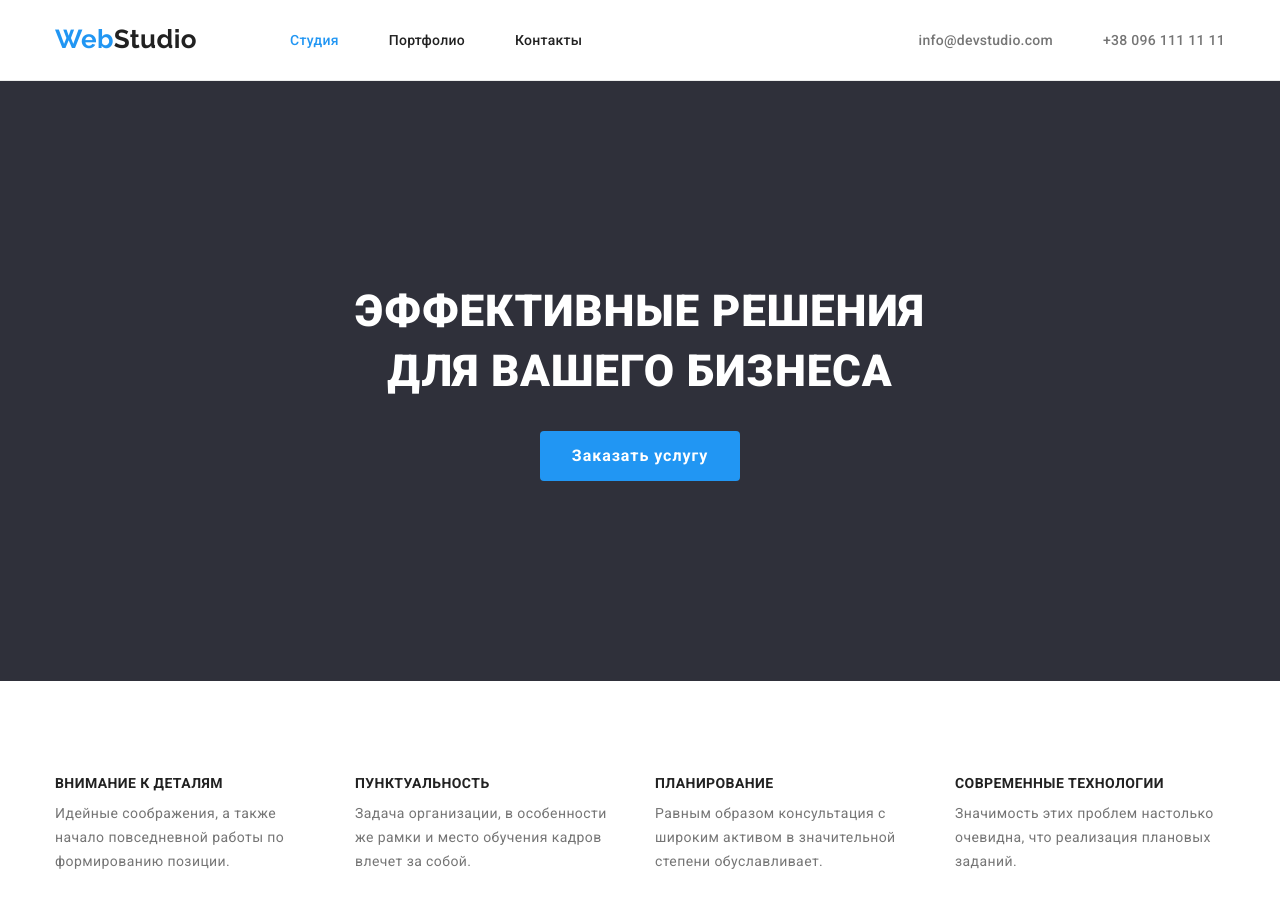
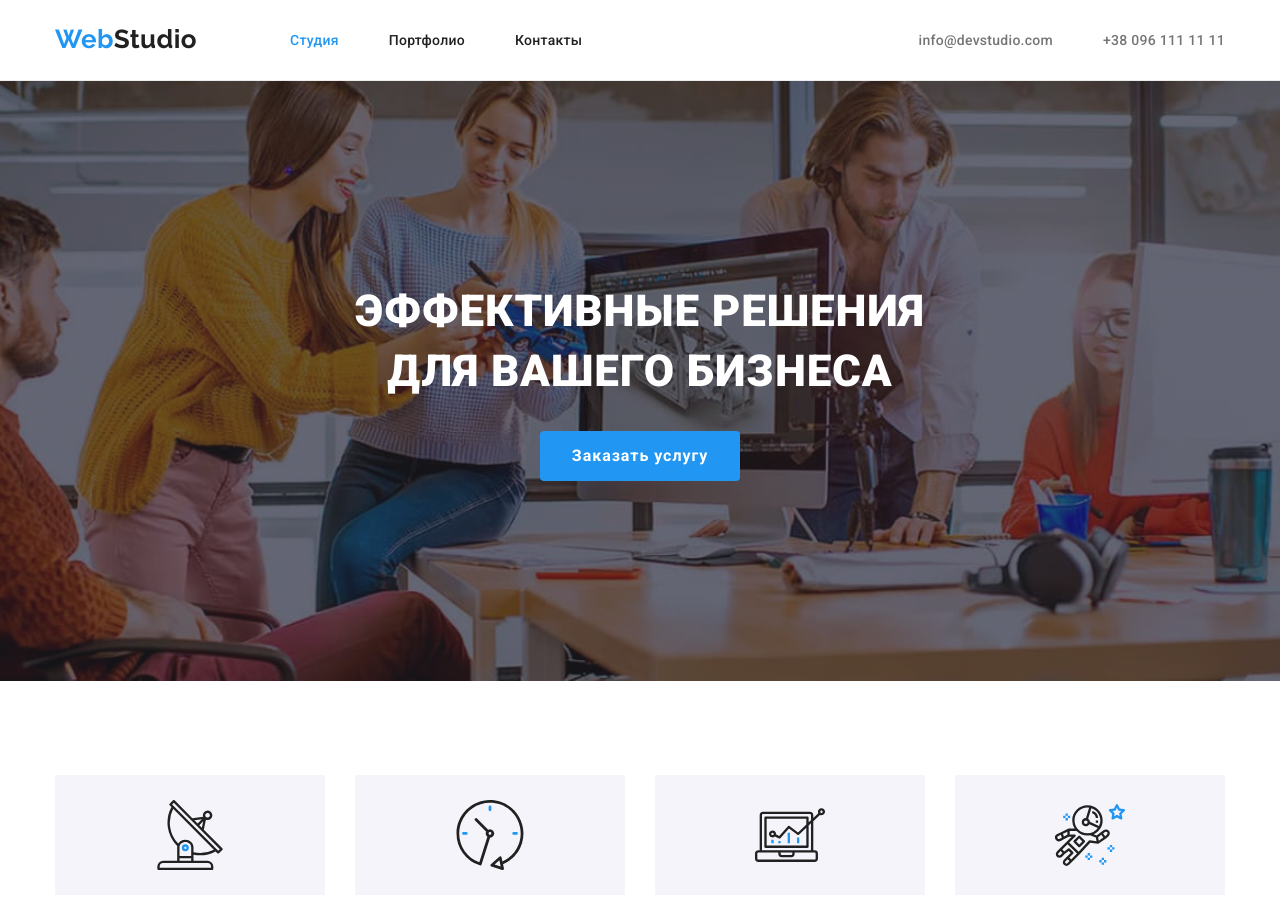
Before and after one commit to AnatoliiRiabokhlyst/goit-markup-hw-04, a plain HTML site: page index.html in a window 1280 px wide. Shown: the top 922 px of the page. Drawn offline with nearby package versions, Linux system fonts and the light colour scheme.

Commit message:
add icons

```diff
--- a/css/styles.css
+++ b/css/styles.css
@@ -121,7 +121,15 @@ body {
 
 .hero {
   text-align: center;
-  background-color: #2f303a;
+  background-color: var(--background-color-footer);
+  background-image: linear-gradient(
+      to top,
+      rgba(47, 48, 58, 0.4),
+      rgba(47, 48, 58, 0.4)
+    ),
+    url(../images/img-hero.jpg);
+  background-repeat: no-repeat;
+  background-size: cover;
   letter-spacing: 0.06em;
   padding-top: 200px;
   padding-bottom: 200px;
@@ -180,6 +188,17 @@ body {
   flex-basis: calc(100% / 4 - 30px);
   margin-left: 30px;
   margin-top: 30px;
+}
+.icon-list {
+  margin-bottom: 30px;
+}
+.icon-item {
+  display: flex;
+  justify-content: center;
+  align-items: center;
+  max-width: 270px;
+  min-height: 120px;
+  background-color: #f5f4fa;
 }
 
 /* about */
--- a/index.html
+++ b/index.html
@@ -71,6 +71,28 @@
       <section class="advantage section">
         <div class="container">
           <h2 class="hidden">Наши преимущества</h2>
+          <ul class="list advantage-list icon-list">
+            <li class="advantage-item icon-item">
+              <svg class="advantage-icon" width="70" height="70">
+                <use href="./images/icons.svg#icon-antenna"></use>
+              </svg>
+            </li>
+            <li class="advantage-item icon-item">
+              <svg class="advantage-icon" width="70" height="70">
+                <use href="./images/icons.svg#icon-clock"></use>
+              </svg>
+            </li>
+            <li class="advantage-item icon-item">
+              <svg class="advantage-icon" width="70" height="70">
+                <use href="./images/icons.svg#icon-diagram"></use>
+              </svg>
+            </li>
+            <li class="advantage-item icon-item">
+              <svg class="advantage-icon" width="70" height="70">
+                <use href="./images/icons.svg#icon-astronaut"></use>
+              </svg>
+            </li>
+          </ul>
           <ul class="list advantage-list">
             <li class="advantage-item">
               <h3 class="advatage-title">Внимание к деталям</h3>
```
Also changed, not shown: images/icons.svg (added), images/img-hero.jpg (added).
